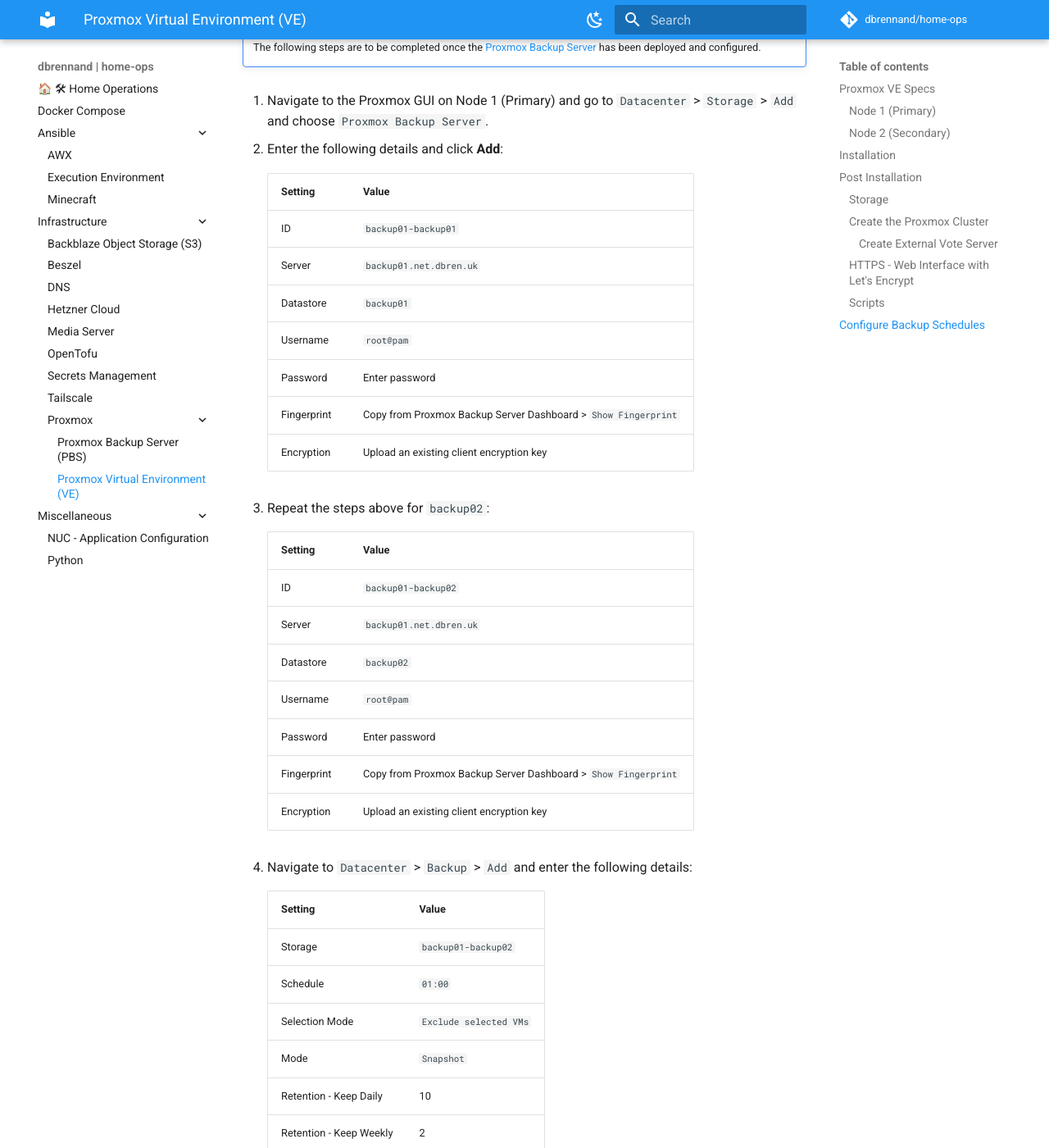
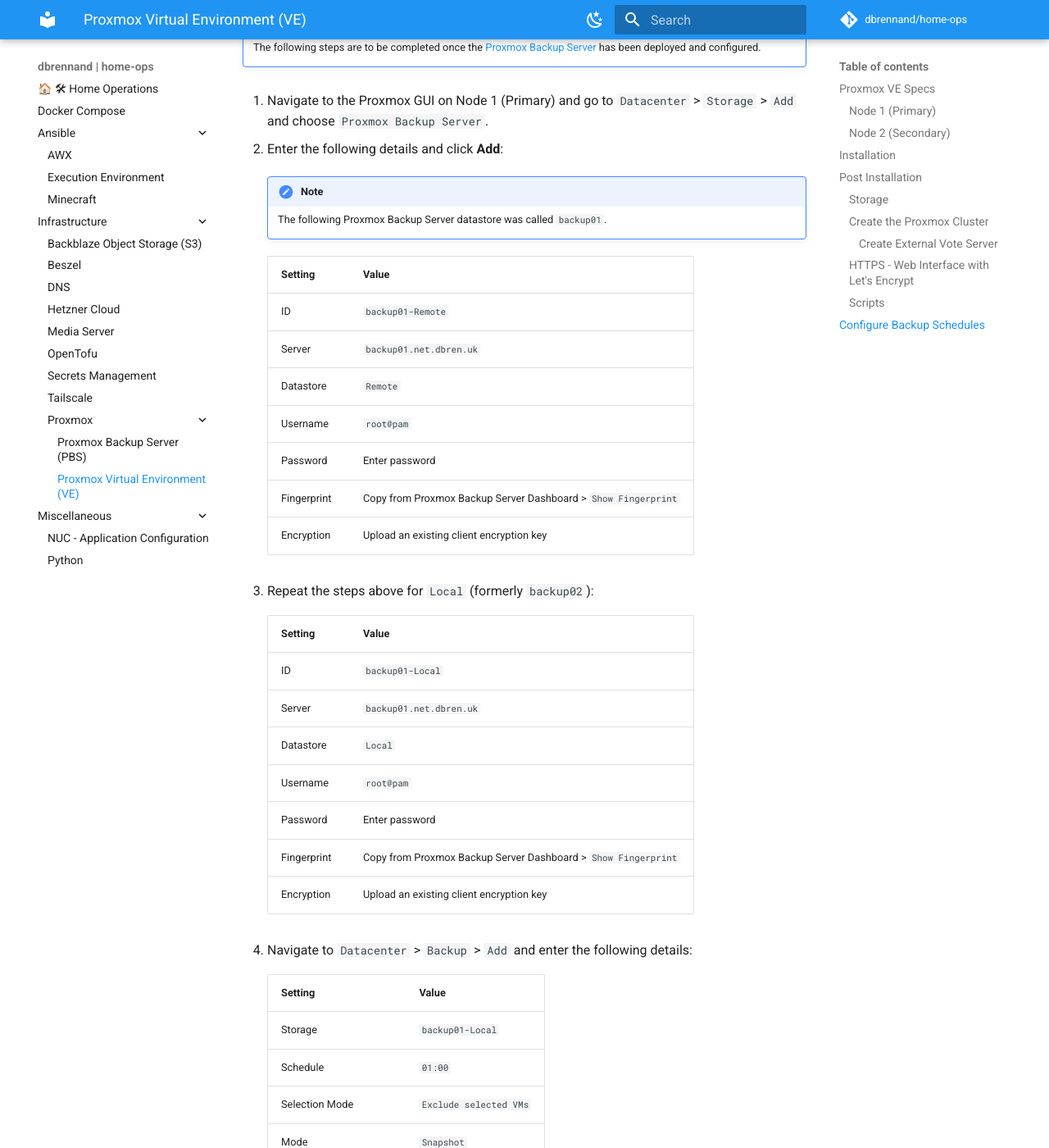
Before and after one commit to dbrennand/home-ops, an MkDocs documentation site: the page built from docs/infrastructure/proxmox/ve.md, in a window 1280 px wide and 1400 px high, scrolled down 6131 px. Shown: the whole window at 82% size. Built offline with MkDocs 1.6.1 and Material for MkDocs 9.7.7, drawn with Linux system fonts in a browser that asks for light colours; comment, search, counter and statistics services are not loaded.

Commit message:
docs(refactor): rename PBS datastores

```diff
--- a/docs/infrastructure/proxmox/ve.md
+++ b/docs/infrastructure/proxmox/ve.md
@@ -214,23 +214,27 @@
 
 2. Enter the following details and click **Add**:
 
+    !!! note
+
+        The following Proxmox Backup Server datastore was called `backup01`.
+
     | Setting     | Value                                                          |
     | ----------- | -------------------------------------------------------------- |
-    | ID          | `backup01-backup01`                                            |
+    | ID          | `backup01-Remote`                                              |
     | Server      | `backup01.net.dbren.uk`                                        |
-    | Datastore   | `backup01`                                                     |
+    | Datastore   | `Remote`                                                       |
     | Username    | `root@pam`                                                     |
     | Password    | Enter password                                                 |
     | Fingerprint | Copy from Proxmox Backup Server Dashboard > `Show Fingerprint` |
     | Encryption  | Upload an existing client encryption key                       |
 
-3. Repeat the steps above for `backup02`:
+3. Repeat the steps above for `Local` (formerly `backup02`):
 
     | Setting     | Value                                                          |
     | ----------- | -------------------------------------------------------------- |
-    | ID          | `backup01-backup02`                                            |
+    | ID          | `backup01-Local`                                               |
     | Server      | `backup01.net.dbren.uk`                                        |
-    | Datastore   | `backup02`                                                     |
+    | Datastore   | `Local`                                                        |
     | Username    | `root@pam`                                                     |
     | Password    | Enter password                                                 |
     | Fingerprint | Copy from Proxmox Backup Server Dashboard > `Show Fingerprint` |
@@ -240,7 +244,7 @@
 
     | Setting                 | Value                  |
     | ----------------------- | ---------------------- |
-    | Storage                 | `backup01-backup02`    |
+    | Storage                 | `backup01-Local`       |
     | Schedule                | `01:00`                |
     | Selection Mode          | `Exclude selected VMs` |
     | Mode                    | `Snapshot`             |
```
